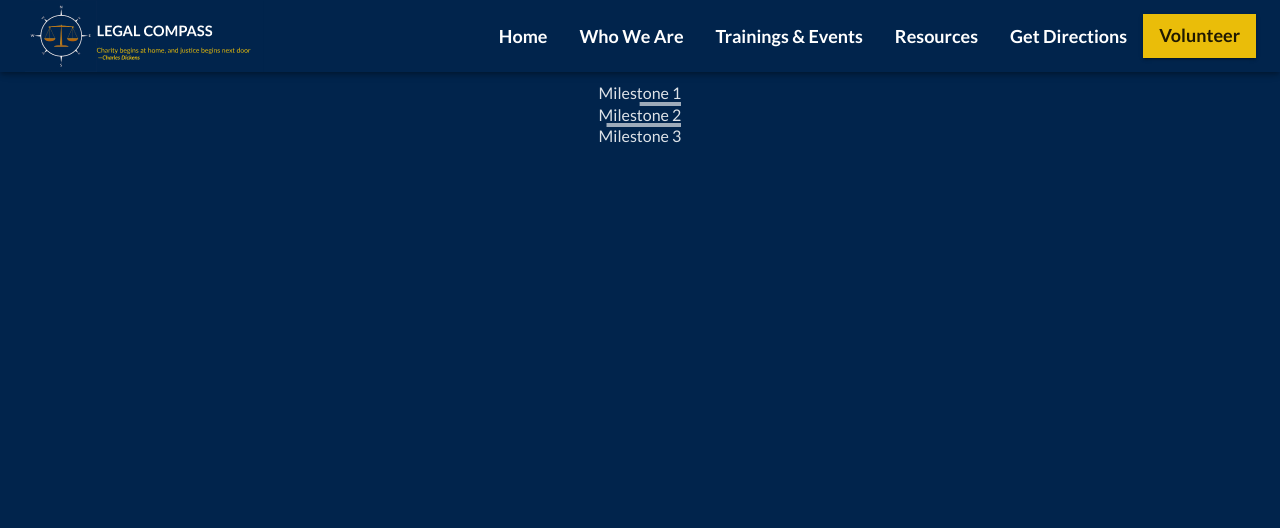
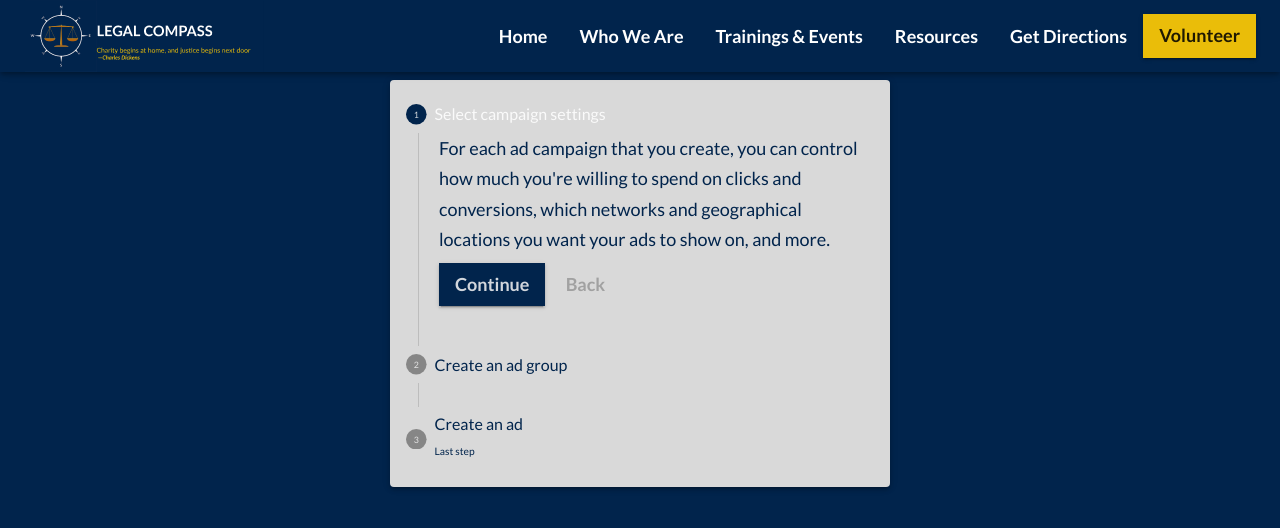
Before and after one commit to mwendwa99/legalcompass, a React (Vite) app: page /getdirections in a window 1280 px wide. Shown: the top 528 px of the page. Built offline with nearby package versions, Linux system fonts and the light colour scheme.

Commit message:
replace tabs with stepper

```diff
--- a/src/App.css
+++ b/src/App.css
@@ -115,3 +115,6 @@
 .MuiTextField-root {
   color: red;
 }
+.MuiTabs-root .MuiTabs-vertical {
+  width: 300 !important;
+}
--- a/src/Theme.js
+++ b/src/Theme.js
@@ -24,6 +24,22 @@
       },
     },
     MuiCard: {
+      styleOverrides: {
+        root: {
+          backgroundColor: "#D9D9D9",
+          color: "#01244C",
+        },
+      },
+    },
+    MuiTab: {
+      styleOverrides: {
+        root: {
+          backgroundColor: "#D9D9D9",
+          color: "#01244C",
+        },
+      },
+    },
+    MuiTabs: {
       styleOverrides: {
         root: {
           backgroundColor: "#D9D9D9",
--- a/src/components/Contact.jsx
+++ b/src/components/Contact.jsx
@@ -31,12 +31,6 @@
   const handleSubmit = (event) => {
     event.preventDefault();
     const data = new FormData(event.currentTarget);
-    console.log({
-      // name: data.get("name"),
-      // semail: data.get("email"),
-      // subject: data.get("subject"),
-      // message: data.get("message"),
-    });
     setEmail(() => {
       return data.get("email");
     });
--- a/src/components/RoadMap.jsx
+++ /dev/null
@@ -1,68 +0,0 @@
-import React from "react";
-import { styled } from "@mui/material/styles";
-import LinearProgress from "@mui/material/LinearProgress";
-import Typography from "@mui/material/Typography";
-
-const Root = styled("div")(({ theme }) => ({
-  root: {
-    width: "100%",
-    display: "flex",
-    flexDirection: "column",
-    alignItems: "center",
-  },
-}));
-
-const Item = styled("div")(({ theme }) => ({
-  item: {
-    display: "flex",
-    alignItems: "center",
-    marginTop: theme.spacing(2),
-  },
-  label: {
-    marginLeft: theme.spacing(1),
-  },
-  progress: {
-    width: "100%",
-  },
-}));
-
-const milestones = [
-  {
-    id: 1,
-    title: "Milestone 1",
-    completionDate: "January 1, 2021",
-    description: "This is the description of milestone 1",
-    progress: 100,
-  },
-  {
-    id: 2,
-    title: "Milestone 2",
-    completionDate: "February 1, 2021",
-    description: "This is the description of milestone 2",
-    progress: 50,
-  },
-  {
-    id: 3,
-    title: "Milestone 3",
-    completionDate: "March 1, 2021",
-    description: "This is the description of milestone 3",
-    progress: 10,
-  },
-
-  // ...
-];
-
-const Roadmap = () => {
-  return (
-    <Root>
-      {milestones.map((item) => (
-        <Item key={item.title}>
-          <LinearProgress variant="determinate" value={item.progress} />
-          <Typography variant="body2">{item.title}</Typography>
-        </Item>
-      ))}
-    </Root>
-  );
-};
-
-export default Roadmap;
--- /dev/null
+++ b/src/components/Stepper.jsx
@@ -0,0 +1,102 @@
+import * as React from "react";
+import Box from "@mui/material/Box";
+import Stepper from "@mui/material/Stepper";
+import Step from "@mui/material/Step";
+import StepLabel from "@mui/material/StepLabel";
+import StepContent from "@mui/material/StepContent";
+import Button from "@mui/material/Button";
+import Paper from "@mui/material/Paper";
+import Typography from "@mui/material/Typography";
+
+const steps = [
+  {
+    label: "Select campaign settings",
+    description: `For each ad campaign that you create, you can control how much
+              you're willing to spend on clicks and conversions, which networks
+              and geographical locations you want your ads to show on, and more.`,
+  },
+  {
+    label: "Create an ad group",
+    description:
+      "An ad group contains one or more ads which target a shared set of keywords.",
+  },
+  {
+    label: "Create an ad",
+    description: `Try out different ad text to see what brings in the most customers,
+              and learn how to enhance your ads using features like ad extensions.
+              If you run into any problems with your ads, find out how to tell if
+              they're running and how to resolve approval issues.`,
+  },
+];
+
+export default function VerticalLinearStepper() {
+  const [activeStep, setActiveStep] = React.useState(0);
+
+  const handleNext = () => {
+    setActiveStep((prevActiveStep) => prevActiveStep + 1);
+  };
+
+  const handleBack = () => {
+    setActiveStep((prevActiveStep) => prevActiveStep - 1);
+  };
+
+  const handleReset = () => {
+    setActiveStep(0);
+  };
+
+  return (
+    <Paper elevation={3} sx={{ maxWidth: 500, background: "#d9d9d9", p: 2 }}>
+      <Stepper activeStep={activeStep} orientation="vertical">
+        {steps.map((step, index) => (
+          <Step key={step.label} sx={{ color: "black" }}>
+            <StepLabel
+              optional={
+                index === 2 ? (
+                  <Typography variant="caption">Last step</Typography>
+                ) : null
+              }
+              sx={{ color: "black" }}
+            >
+              {step.label}
+            </StepLabel>
+            <StepContent>
+              <Typography color={"primary"}>{step.description}</Typography>
+              <Box sx={{ mb: 2 }}>
+                <div>
+                  <Button
+                    variant="contained"
+                    onClick={handleNext}
+                    sx={{ mt: 1, mr: 1 }}
+                    color="primary"
+                  >
+                    {index === steps.length - 1 ? "Finish" : "Continue"}
+                  </Button>
+                  <Button
+                    disabled={index === 0}
+                    onClick={handleBack}
+                    sx={{ mt: 1, mr: 1 }}
+                  >
+                    Back
+                  </Button>
+                </div>
+              </Box>
+            </StepContent>
+          </Step>
+        ))}
+      </Stepper>
+      {activeStep === steps.length && (
+        <Paper square elevation={0} sx={{ p: 3 }}>
+          <Typography>All steps completed - you&apos;re finished</Typography>
+          <Button
+            color="secondary"
+            variant="contained"
+            onClick={handleReset}
+            sx={{ mt: 1, mr: 1 }}
+          >
+            Reset
+          </Button>
+        </Paper>
+      )}
+    </Paper>
+  );
+}
--- a/src/components/index.js
+++ b/src/components/index.js
@@ -7,4 +7,4 @@
 export { default as Card } from "./Card";
 export { default as Statistics } from "./Statistics";
 export { default as Contact } from "./Contact";
-export { default as RoadMap } from "./RoadMap";
+export { default as Stepper } from "./Stepper";
--- a/src/pages/GetDirection.jsx
+++ b/src/pages/GetDirection.jsx
@@ -1,9 +1,9 @@
-import { RoadMap } from "../components";
+import { Stepper } from "../components";
 
 const GetDirection = () => {
   return (
     <>
-      <RoadMap />
+      <Stepper />
     </>
   );
 };
```
